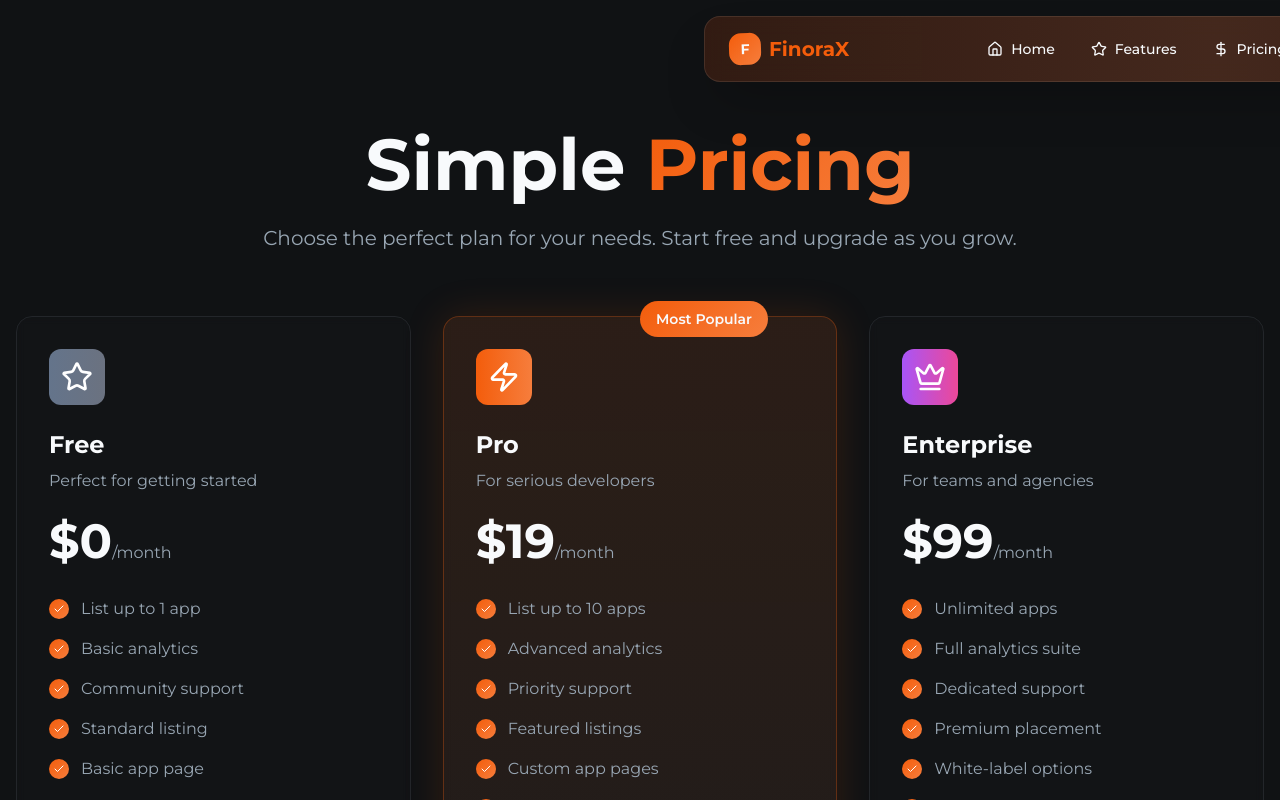
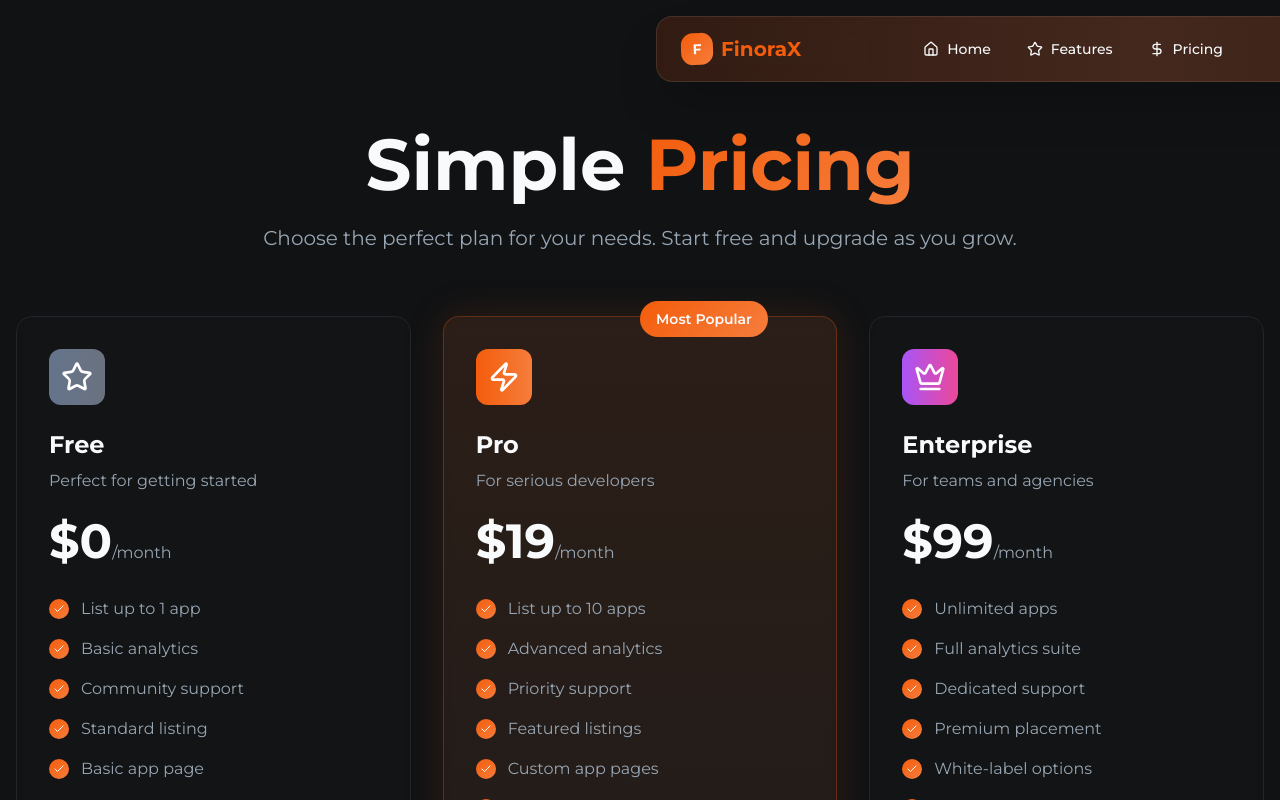
Before and after one commit to nvk170405/caldera, a React (Vite) app: page /pricing in a window 1280 px wide. Shown: the top 800 px of the page. Built offline with nearby package versions, Linux system fonts and the light colour scheme.

Commit message:
Fix navbar centering
Correctly center the navbar on the page.

```diff
--- a/src/components/FloatingNavbar.tsx
+++ b/src/components/FloatingNavbar.tsx
@@ -64,7 +64,7 @@ const FloatingNavbar = () => {
       initial={{ y: -100, opacity: 0 }}
       animate={{ y: 0, opacity: 1 }}
       transition={{ duration: 0.6, ease: "easeOut" }}
-      className="fixed top-4 left-1/2 z-50 w-full max-w-6xl px-4 -translate-x-1/2"
+      className="fixed top-4 left-1/2 z-50 w-full max-w-5xl px-4 -translate-x-1/2"
     >
       <motion.nav
         animate={{
@@ -72,7 +72,7 @@ const FloatingNavbar = () => {
           backgroundColor: scrolled ? "rgba(16, 16, 20, 0.9)" : "rgba(16, 16, 20, 0.8)",
         }}
         transition={{ duration: 0.3 }}
-        className="relative rounded-2xl border border-white/10 shadow-2xl mx-auto max-w-5xl"
+        className="relative rounded-2xl border border-white/10 shadow-2xl"
       >
         {/* Floating Glow Effect */}
         <motion.div
```
